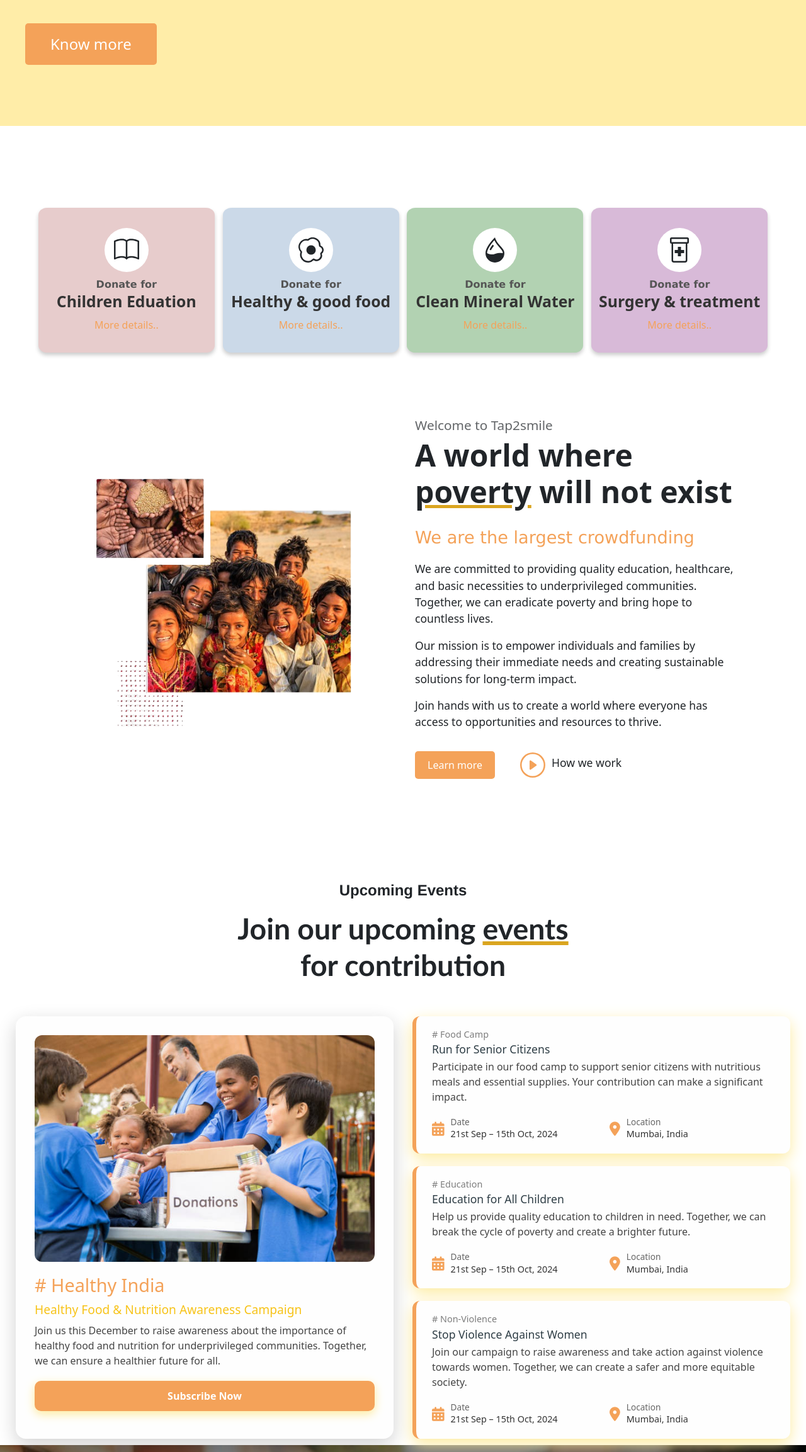
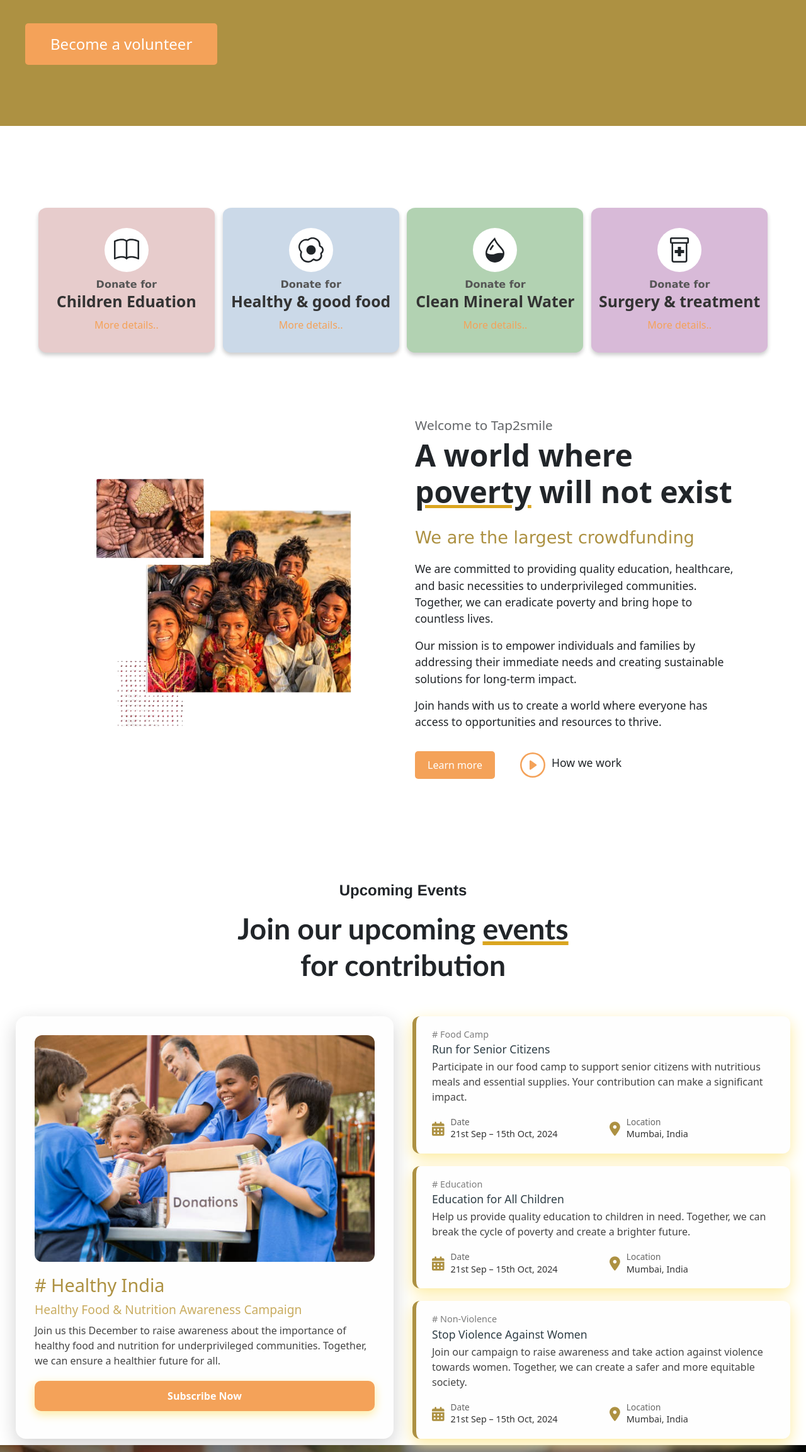
Before and after one commit to Tap2smile/ngo-website, a plain HTML site: page index.html in a window 1280 px wide. Shown: the part 494-2800 px from the top of the page at 63% size. Drawn offline with nearby package versions, Linux system fonts and the light colour scheme.

Commit message:
updated colors

```diff
--- a/index.html
+++ b/index.html
@@ -170,7 +170,7 @@
                 <p id="text" class="subsection">We believe in spreading love and kindness to uplift lives and create a
                     better future for
                     those in need. Join us in making a difference.</p>
-                <button class="donate-btn" onclick="redirectToPage()">Know more</button>
+                <button class="donate-btn" onclick="redirectToPage()">Become a volunteer</button>
             </div>
 
             <div>
@@ -270,7 +270,7 @@
                         style="text-decoration-color: goldenrod; text-decoration-thickness: 5px;">poverty</u> will not
                     exist</h2>
                 <p
-                    style="font-size: 1.7rem; margin-bottom: 15px; color: #F4A259; font-weight: 500; font-family: 'Lucida Sans', 'Lucida Sans Regular', 'Lucida Grande', 'Lucida Sans Unicode', Geneva, Verdana, sans-serif;">
+                    style="font-size: 1.7rem; margin-bottom: 15px; color: #AD9142; font-weight: 500; font-family: 'Lucida Sans', 'Lucida Sans Regular', 'Lucida Grande', 'Lucida Sans Unicode', Geneva, Verdana, sans-serif;">
                     We are the largest crowdfunding</p>
                 <p>We are committed to providing quality education, healthcare, and basic necessities to underprivileged
                     communities. Together, we can eradicate poverty and bring hope to countless lives.</p>
@@ -492,7 +492,7 @@
     <!-- *********** NEWS SECTION ************ -->
     <!-- ************************************* -->
     <main>
-        <div style="background: linear-gradient(#F6D465 60% , transparent 30%) no-repeat; margin-top: 0px; height: fit-content"
+        <div style="background: linear-gradient(#AD9142 60% , transparent 30%) no-repeat; margin-top: 0px; height: fit-content"
             class="events events-primary">
 
             <!-- Title and Subtitle -->
--- a/styles/styles.css
+++ b/styles/styles.css
@@ -387,7 +387,7 @@ input:focus {
 .mainbox {
     height: 630px;
     width: 100%;
-    background-color: #FFEDA8;
+    background-color: #AD9142;
     display: flex;
     align-items: center;
     flex-direction: column-reverse;
@@ -691,7 +691,7 @@ input:focus {
 .events-rcard {
     background-color: #fefefe;
     padding: 20px 25px;
-    border-left: 6px solid #F4A259;
+    border-left: 6px solid #AD9142;
     border-radius: 12px;
     box-shadow: 0 8px 24px #fdeb9e;
     transition: transform 0.2s ease, box-shadow 0.2s ease;
@@ -718,13 +718,13 @@ input:focus {
 .events-text h1 {
     margin: 0 0 10px;
     font-size: 1.8rem;
-    color: #F4A259;
+    color: #AD9142;
 }
 
 .events-text h2 {
     margin: 0 0 10px;
     font-size: 1.2rem;
-    color: #f7c319;
+    color: #C9AC60;
 }
 
 .events-text p,
@@ -765,7 +765,7 @@ input:focus {
 
 .events-icon-text span {
     font-size: 1.4rem;
-    color: #F4A259;
+    color: #AD9142;
 }
 
 .events-icon-text h6 {
@@ -1046,7 +1046,7 @@ input:focus {
     height: 200px;
     justify-content: center;
     align-items: center;
-    background: linear-gradient(transparent 40%, #f6d465 40%) no-repeat;
+    background: linear-gradient(transparent 40%, #AD9142 40%) no-repeat;
 
 }
 
@@ -1074,7 +1074,7 @@ input:focus {
 }
 
 .no2 {
-    background-color: #f6d465;
+    background-color: #AD9142;
     height: 120px;
 }
 
```
